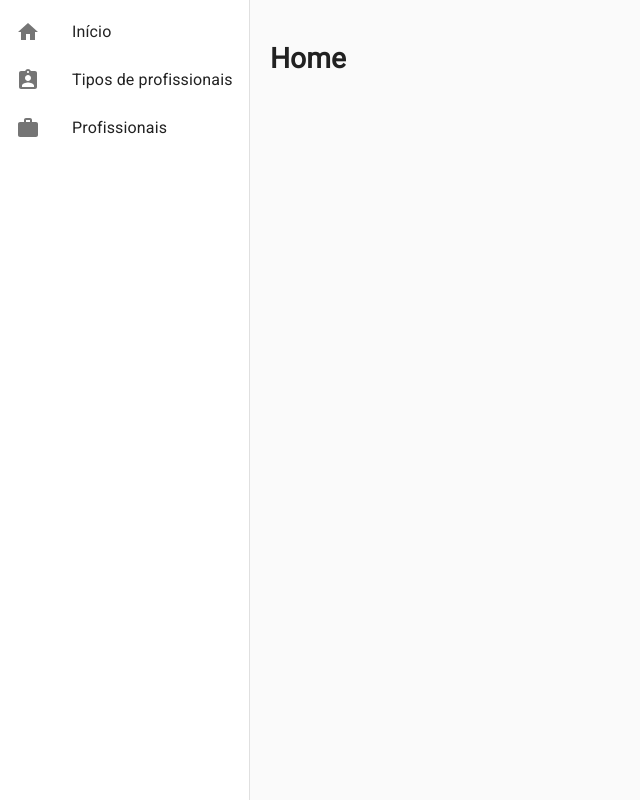
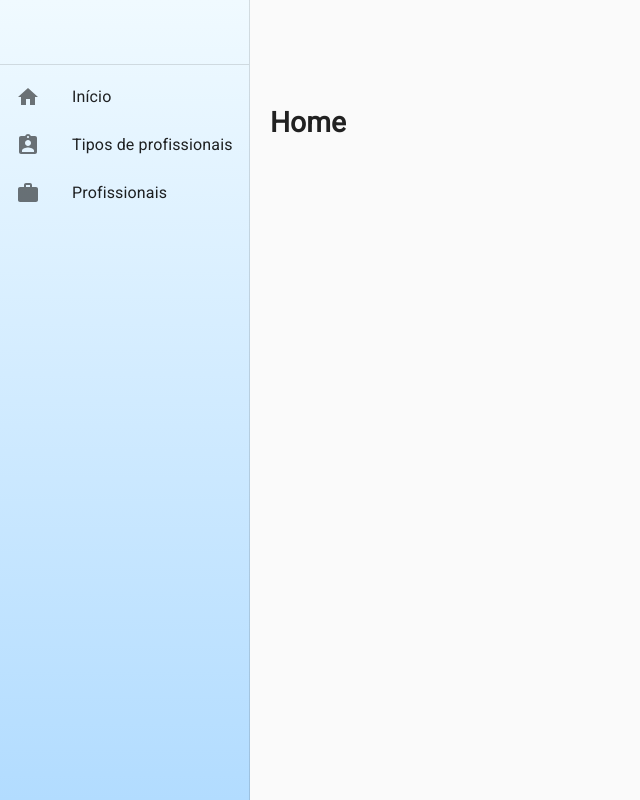
Before and after one commit to nicolas-costa/maxxidata-test-front, a React (Create React App) app: page / in a window 1280 px wide. Shown: the whole page, without its empty margins (0-640 px from the left). Built offline with nearby package versions, Linux system fonts and the light colour scheme.

Commit message:
Ajustes nos componentes SideMenu e Main para compensar a existência da TopBar.

```diff
--- a/src/components/atoms/Main/index.js
+++ b/src/components/atoms/Main/index.js
@@ -2,11 +2,11 @@ import React from 'react';
 import styles from './styles';
 
 const Main = (props) => {
-
     const classes = styles();
 
     return (
         <main className={classes.content}>
+            <div className={classes.toolbar} />
             {props.children}
         </main>
     )
--- a/src/components/atoms/Main/styles.js
+++ b/src/components/atoms/Main/styles.js
@@ -1,10 +1,11 @@
 import {makeStyles} from "@material-ui/core";
 
-const styles = makeStyles({
+const styles = makeStyles((theme) => ({
     content: {
         flexGrow: 1,
-        padding: 20
-    }
-})
+        padding: 20,
+    },
+    toolbar: theme.mixins.toolbar,
+}));
 
 export default styles;
--- a/src/components/molecules/SideMenu/index.js
+++ b/src/components/molecules/SideMenu/index.js
@@ -1,13 +1,13 @@
-import React, { useState } from 'react';
+import React from 'react';
 import {
     Drawer,
     List,
     ListItem,
     ListItemText,
     ListItemIcon,
+    Divider,
     Hidden
 } from '@material-ui/core';
-import Profissionais from "../../../pages/professional";
 import {Link} from 'react-router-dom';
 import {
     Work,
@@ -19,6 +19,7 @@ import styles from './styles';
 
 const SideMenu = (props) => {
     const classes = styles();
+    const { open, toggle } = props;
 
     const items = [
         {
@@ -36,13 +37,10 @@ const SideMenu = (props) => {
             url: 'profissionais',
             icon: <Work/>
         },
-        // You can add more items by passing an array of objects like those above
+        // You can add more items by passing an array of objects like these above
         ...(props.items ? props.items && Array.isArray(props.items) : [])
     ]
 
-    const [isOpen, setIsOpen] = useState(false);
-
-    const handleToggle = () => setIsOpen(!isOpen);
 
     const renderIcon = (icon) => {
         if(icon) {
@@ -54,37 +52,47 @@ const SideMenu = (props) => {
         }
     };
 
+    const renderList = () => {
+        return (
+            <>
+                <div className={classes.toolbar} />
+                <Divider />
+                <List>
+                    {items.map((item, index) => (
+                        <ListItem button to={item.url} component={Link} key={index}>
+                            {renderIcon(item.icon)}
+                            <ListItemText primary={item.name} />
+                        </ListItem>))}
+                </List>
+            </>
+        );
+    };
+
     return (
         <nav>
             <Hidden xsDown implementation="css">
                 <Drawer
                     className={classes.sidebar}
                     open
+                    classes={{
+                        paper: classes.paper,
+                    }}
                     variant={'permanent'}
                     anchor={"left"}>
-                    <List>
-                        {items.map((item, index) => (
-                            <ListItem button to={item.url} component={Link} key={index}>
-                                {renderIcon(item.icon)}
-                                <ListItemText primary={item.name} />
-                            </ListItem>))}
-                    </List>
+                    {renderList()}
                 </Drawer>
             </Hidden>
             <Hidden smUp implementation="css">
                 <Drawer
                     className={classes.sidebar}
                     variant={'temporary'}
-                    open={isOpen}
-                    onClose={handleToggle}
+                    open={open}
+                    classes={{
+                        paper: classes.paper,
+                    }}
+                    onClose={toggle}
                     anchor={"left"}>
-                    <List>
-                        {items.map((item, index) => (
-                            <ListItem button to={item.url} component={Link}  key={index}>
-                                {renderIcon(item.icon)}
-                                <ListItemText primary={item.name} />
-                            </ListItem>))}
-                    </List>
+                    {renderList()}
                 </Drawer>
             </Hidden>
         </nav>
--- a/src/components/molecules/SideMenu/styles.js
+++ b/src/components/molecules/SideMenu/styles.js
@@ -1,9 +1,13 @@
 import {makeStyles} from "@material-ui/core";
 
-const styles = makeStyles({
+const styles = makeStyles((theme) => ({
     sidebar: {
-        width: 250
-    }
-});
+        width: 250,
+    },
+    paper: {
+        backgroundImage: `linear-gradient(#f0faff,#b2dcff)`,
+    },
+    toolbar: theme.mixins.toolbar
+}));
 
 export default styles;
```
